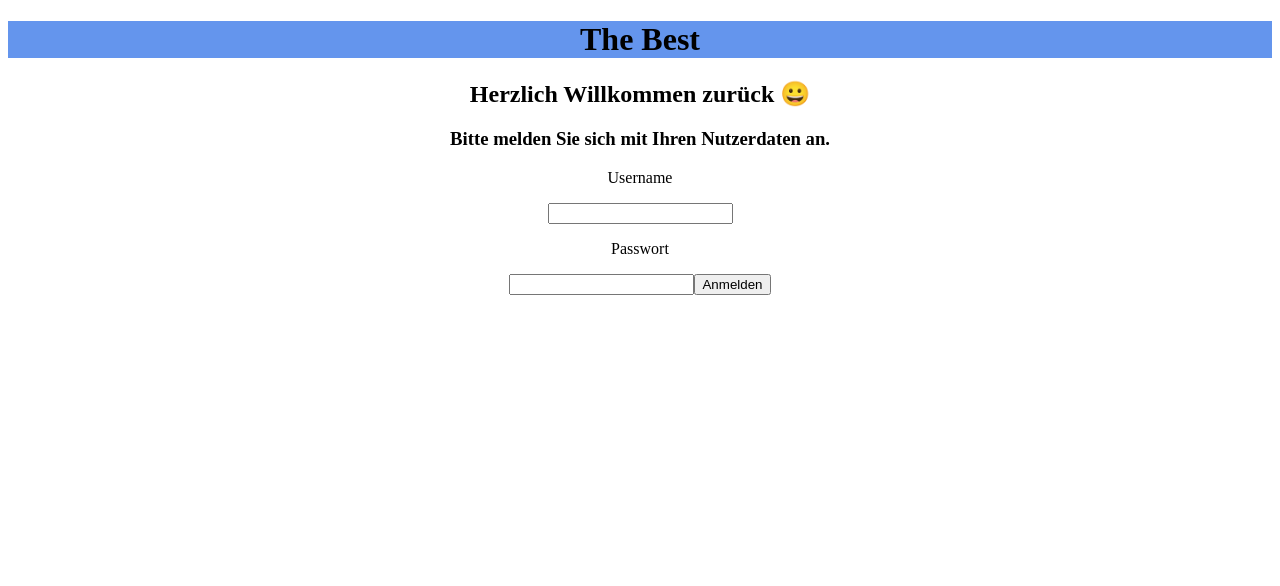
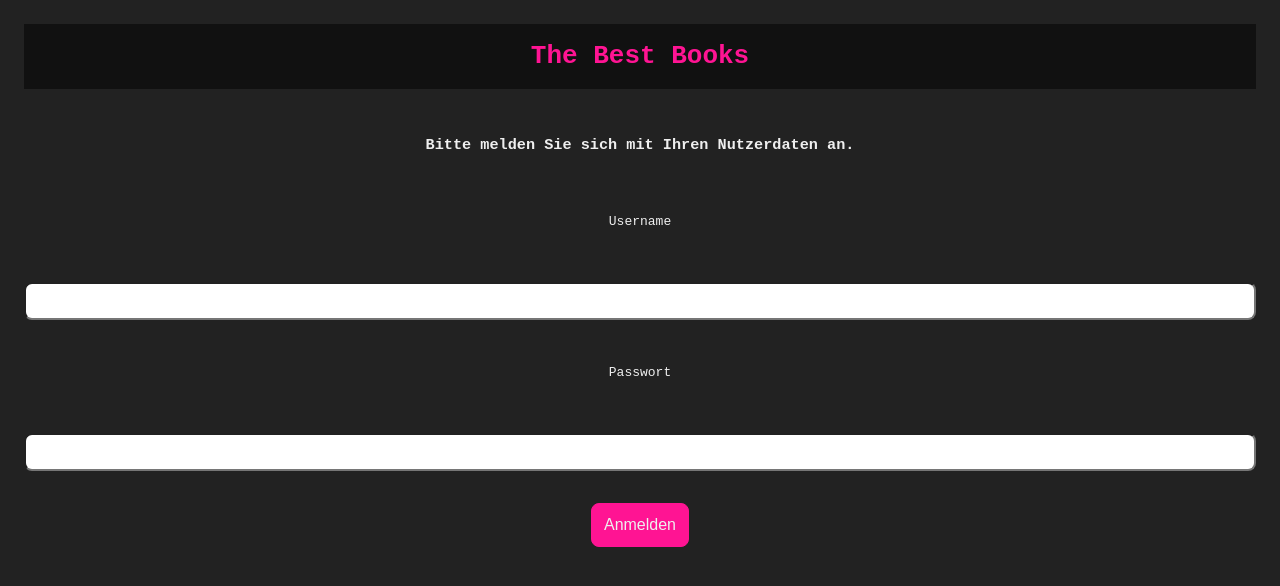
Before and after one commit to RobRobRoberto/Capstone, a React (Create React App) app in the folder frontend/: page / in a window 1280 px wide. Shown: the top 586 px of the page. Built offline with nearby package versions, Linux system fonts and the light colour scheme.

Commit message:
Added Globalstyles. Implemented by all pages so far

```diff
--- a/frontend/src/App.js
+++ b/frontend/src/App.js
@@ -1,7 +1,6 @@
 import Welcome from './pages/Welcome'
 import Register from './pages/Register'
 import { BrowserRouter as Router, Route } from 'react-router-dom'
-import Header from './components/Header'
 import { useEffect, useState } from 'react'
 import { getToken } from './services/api-service'
 import Start from './pages/Start'
@@ -20,14 +19,11 @@ export default function App() {
 
   return (
     <Router>
-      <div>
-        <Header />
-        <Route exact path="/">
-          <Welcome onLogin={login} token={token} />
-        </Route>
-        <Route path="/register" component={Register} />
-        <Route path="/start" component={Start} />
-      </div>
+      <Route exact path="/">
+        <Welcome onLogin={login} token={token} />
+      </Route>
+      <Route path="/register" component={Register} />
+      <Route path="/start" component={Start} />
     </Router>
   )
 }
--- /dev/null
+++ b/frontend/src/components/Button.js
@@ -0,0 +1,10 @@
+import styled from 'styled-components/macro'
+
+export default styled.button`
+  padding: var(--size-m);
+  background: var(--accent);
+  border: 1px solid var(--accent);
+  color: var(--neutral-light);
+  font-size: 1em;
+  border-radius: var(--size-s);
+`
--- /dev/null
+++ b/frontend/src/components/GlobalStyle.js
@@ -0,0 +1,29 @@
+import { createGlobalStyle } from 'styled-components'
+
+export default createGlobalStyle`
+
+  :root {
+    --background-dark: #111;
+    --background-light: #222;
+    --accent: deeppink;
+    --neutral-dark: #666;
+    --neutral-light: #efefef;
+    --error: var(--accent);
+
+    --size-xs: 4px;
+    --size-s: 8px;
+    --size-m: 12px;
+    --size-l: 16px;
+    --size-xl: 24px;
+    --size-xxl: 32px;
+  }
+
+  * {
+    box-sizing: border-box;
+  }
+
+  html, body {
+    margin: 0;
+    font-family: monospace;
+  }
+`
--- a/frontend/src/components/Header.js
+++ b/frontend/src/components/Header.js
@@ -1,15 +1,16 @@
 import styled from 'styled-components/macro'
 
-export default function Header() {
+export default function Header({ title }) {
   return (
-    <Headerl>
-      <h1>The Best</h1>
-    </Headerl>
+    <Wrapper>
+      <h1>{title}</h1>
+    </Wrapper>
   )
 }
 
-const Headerl = styled.header`
+const Wrapper = styled.header`
   width: 100%;
   text-align: center;
-  background: cornflowerblue;
+  background: var(--background-dark);
+  color: var(--accent);
 `
--- /dev/null
+++ b/frontend/src/components/Main.js
@@ -0,0 +1,11 @@
+import styled from 'styled-components/macro'
+
+export default styled.main`
+  display: grid;
+  place-items: center;
+  grid-gap: var(--size-xxl);
+  padding: var(--size-xl);
+  height: 100%;
+  width: 100%;
+  overflow-y: scroll;
+`
--- /dev/null
+++ b/frontend/src/components/Page.js
@@ -0,0 +1,15 @@
+import styled from 'styled-components/macro'
+
+export default styled.div`
+  position: fixed;
+  top: 0;
+  left: 0;
+  width: 100%;
+  height: 100%;
+  background: var(--background-light);
+  color: var(--neutral-light);
+
+  display: grid;
+  place-items: center;
+  grid-template-rows: min-content 1fr min-content;
+`
--- /dev/null
+++ b/frontend/src/components/TextField.js
@@ -0,0 +1,9 @@
+import styled from 'styled-components/macro'
+
+export default styled.input`
+  width: 100%;
+  font-size: 1em;
+  padding: var(--size-s);
+  margin-top: var(--size-s);
+  border-radius: var(--size-s);
+`
--- a/frontend/src/index.js
+++ b/frontend/src/index.js
@@ -3,9 +3,11 @@ import ReactDOM from 'react-dom'
 import './index.css'
 import App from './App'
 import reportWebVitals from './reportWebVitals'
+import GlobalStyle from './components/GlobalStyle'
 
 ReactDOM.render(
   <React.StrictMode>
+    <GlobalStyle />
     <App />
   </React.StrictMode>,
   document.getElementById('root')
--- a/frontend/src/pages/Welcome.js
+++ b/frontend/src/pages/Welcome.js
@@ -1,15 +1,20 @@
-import styled from 'styled-components/macro'
 import { useState } from 'react'
 import { Redirect } from 'react-router-dom'
+import Header from '../components/Header'
+import Button from '../components/Button'
+import TextField from '../components/TextField'
+import Page from '../components/Page'
+import Main from '../components/Main'
 
-const credentials = {
-  username: 'Frank',
-  password: 'test',
-}
-//token und login funktion werden heruntergegebn.
+//token und login funktion werden heruntergegeben.
 export default function Welcome({ token, onLogin }) {
   const [password, setPassword] = useState()
   const [username, setUsername] = useState()
+
+  const credentials = {
+    username: username,
+    password: password,
+  }
 
   //Submit event
   function handleSubmit(event) {
@@ -31,18 +36,16 @@ export default function Welcome({ token, onLogin }) {
 
   //Evtl. noch die Attribute title und name hinzufügen?!
   return (
-    <Wrapper onSubmit={handleSubmit}>
-      <h2>Herzlich Willkommen zurück 😀</h2>
-      <h3>Bitte melden Sie sich mit Ihren Nutzerdaten an.</h3>
-      <p>Username</p>
-      <input onChange={handleUsernameChange} value={username} />
-      <p>Passwort</p>
-      <input onChange={handlePasswordChange} value={password} />
-      <button>Anmelden</button>
-    </Wrapper>
+    <Page>
+      <Main as="form" onSubmit={handleSubmit}>
+        <Header title="The Best Books" />
+        <h3>Bitte melden Sie sich mit Ihren Nutzerdaten an.</h3>
+        <p>Username</p>
+        <TextField onChange={handleUsernameChange} value={username} />
+        <p>Passwort</p>
+        <TextField onChange={handlePasswordChange} value={password} />
+        <Button>Anmelden</Button>
+      </Main>
+    </Page>
   )
 }
-
-const Wrapper = styled.form`
-  text-align: center;
-`
```
Also changed, not shown: frontend/src/components/GlobalStyles.js (deleted).
